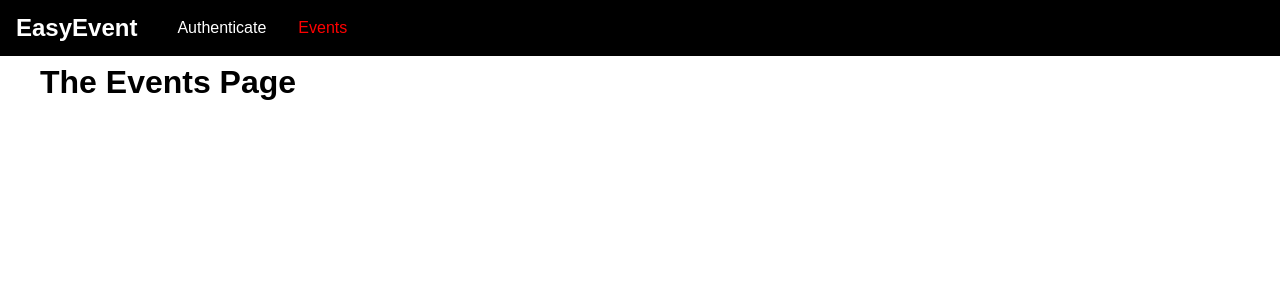
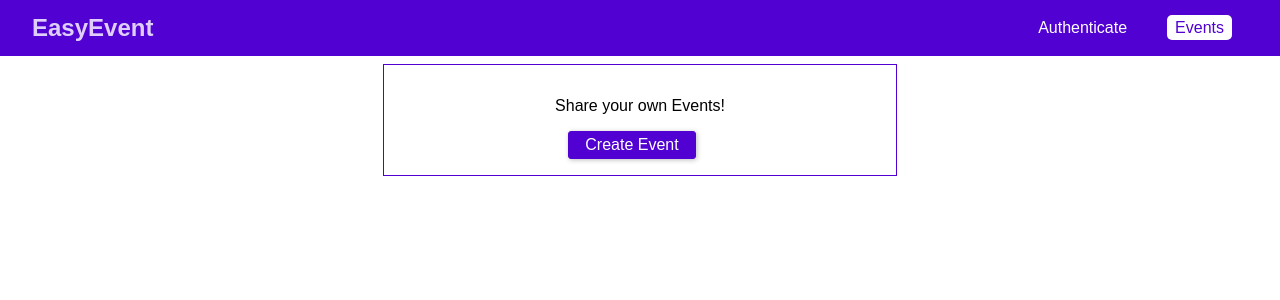
Before and after one commit to portugalcoin1/graphql-react-event-booking, a React (Create React App) app in the folder frontend/: page /events in a window 1280 px wide. Shown: the top 300 px of the page. Built offline with nearby package versions, Linux system fonts and the light colour scheme.

Commit message:
Modal Create Event

```diff
--- a/frontend/src/App.js
+++ b/frontend/src/App.js
@@ -1,15 +1,16 @@
 import React, { Component } from 'react';
 import { BrowserRouter, Route, Redirect, Switch } from 'react-router-dom';
 
-import AuthPage from './pages/Auth';
-import BookingsPage from './pages/Bookings';
-import EventsPage from './pages/Events';
-import MainNavigation from './components/Navigation/MainNavigation';
-import AuthContext from './context/auth-context';
+import AuthPage from './pages/Auth'; // Página de Autenticação
+import BookingsPage from './pages/Bookings'; // Página de Agendamentos
+import EventsPage from './pages/Events'; // Página de Eventos
+import MainNavigation from './components/Navigation/MainNavigation'; // Header Naviagtion
+import AuthContext from './context/auth-context'; // Guardar em cache valores
 
 import './App.css';
 
 class App extends Component {
+  // inicializar o objecto STATE
   state = {
     token: null,
     userId: null
@@ -19,10 +20,12 @@
     this.setState({ token: token, userId: userId });
   };
 
+  // Reset do user para logout
   logout = () => {
     this.setState({ token: null, userId: null });
   };
 
+  // this.state.token -> Verifica se o user eá logado. Enquanto tiver token está logado
   render() {
     return (
       <BrowserRouter>
@@ -37,12 +40,18 @@
             <MainNavigation />
             <main className="main-content">
               <Switch>
-                {!this.state.token && <Redirect from="/" to="/auth" exact />}
                 {this.state.token && <Redirect from="/" to="/events" exact />}
-                {this.state.token && <Redirect from="/auth" to="/events" exact />}
-                {!this.state.token && <Route path="/auth" component={AuthPage} />}
-                <Route path="/events" component={EventsPage} />
-                {this.state.token && <Route path="/bookings" component={BookingsPage} />}
+                {this.state.token && (
+                 <Redirect from="/auth" to="/events" exact />
+                )}
+                {!this.state.token &&(
+                  <Route path="/auth" component={AuthPage} />
+                )}
+                  <Route path="/events" component={EventsPage} />
+                {this.state.token && (
+                  <Route path="/bookings" component={BookingsPage} />
+                )}
+                {!this.state.token && <Redirect to="/auth" exact />}
               </Switch>
             </main>
           </AuthContext.Provider>
--- /dev/null
+++ b/frontend/src/components/Backdrop/Backdrop.css
@@ -0,0 +1,8 @@
+.backdrop {
+    position: fixed;
+    top: 0;
+    left: 0;
+    height: 100vh;
+    width: 100%;
+    background: rgba(0, 0, 0, 0.75);
+  }
--- /dev/null
+++ b/frontend/src/components/Backdrop/Backdrop.js
@@ -0,0 +1,7 @@
+import React from 'react';
+
+import './Backdrop.css';
+
+const backdrop = props => <div className="backdrop"></div>;
+
+export default backdrop;
--- /dev/null
+++ b/frontend/src/components/Modal/Modal.css
@@ -0,0 +1,36 @@
+.modal {
+    width: 90%;
+    background: white;
+    box-shadow: 0 2px 8px rgba(0, 0, 0, 0.26);
+    position: fixed;
+    top: 20vh;
+    left: 5%;
+  }
+
+  .modal__header {
+    padding: 1rem;
+    background: #5101d1;
+    color: white;
+  }
+
+  .modal__header h1 {
+    margin: 0;
+    font-size: 1.25rem;
+  }
+
+  .modal__content {
+    padding: 1rem;
+  }
+
+  .modal__actions {
+    display: flex;
+    justify-content: flex-end;
+    padding: 1rem;
+  }
+
+  @media (min-width: 768px) {
+    .modal {
+      width: 30rem;
+      left: calc((100% - 30rem) / 2);
+    }
+  }
--- /dev/null
+++ b/frontend/src/components/Modal/Modal.js
@@ -0,0 +1,26 @@
+import React from 'react';
+
+import './Modal.css';
+
+const modal = props => (
+    <div className="modal">
+      <header className="modal__header">
+        <h1>{props.title}</h1>
+      </header>
+      <section className="modal__content">{props.children}</section>
+      <section className="modal__actions">
+        {props.canCancel && (
+          <button className="btn" onClick={props.onCancel}>
+            Cancel
+          </button>
+        )}
+        {props.canConfirm && (
+          <button className="btn" onClick={props.onConfirm}>
+            Confirm
+          </button>
+        )}
+      </section>
+    </div>
+  );
+
+export default modal;
--- a/frontend/src/components/Navigation/MainNavigation.css
+++ b/frontend/src/components/Navigation/MainNavigation.css
@@ -4,16 +4,18 @@
     top: 0;
     width: 100%;
     height: 3.5rem;
-    background: #000;
-    padding: 0 1rem;
+    background: #5101d1;
+    padding: 0 2rem;
     display: flex;
     align-items: center;
+    justify-content: space-between;
+    box-sizing: border-box;
   }
 
   .main-navigation__logo h1 {
     margin: 0;
     font-size: 1.5rem;
-    color: #fff;
+    color: #dfcefc;
   }
 
   .main-navigation__items {
@@ -25,19 +27,32 @@
     list-style: none;
     padding: 0;
     margin: 0;
+    align-items: center;
   }
 
   .main-navigation__items li {
     margin: 0 1rem;
   }
 
-.main-navigation__items a {
+  .main-navigation__items a,
+  .main-navigation__items button {
     text-decoration: none;
-    color:#fff;
+    color: white;
+    padding: 0.25rem 0.5rem;
+    border: none;
+    font: inherit;
+    background: transparent;
+    cursor: pointer;
+    vertical-align: middle;
+    margin: 0;
   }
 
   .main-navigation__items a:hover,
   .main-navigation__items a:active,
-.main-navigation__items a.active {
-    color:red;
+  .main-navigation__items a.active,
+  .main-navigation__items button:hover,
+  .main-navigation__items button:active {
+    background: #ffffff;
+    color: #5101d1;
+    border-radius: 5px;
   }
--- a/frontend/src/components/Navigation/MainNavigation.js
+++ b/frontend/src/components/Navigation/MainNavigation.js
@@ -21,9 +21,16 @@
                         <li>
                             <NavLink to="/events">Events</NavLink>
                         </li>
-                    {context.token && <li>
-                        <NavLink to="/bookings">Bookings</NavLink>
-                    </li>}
+                    {context.token && (
+                        <React.Fragment>
+                            <li>
+                                <NavLink to="/bookings">Bookings</NavLink>
+                            </li>
+                            <li>
+                                <button onClick={context.logout}>Logout</button>
+                            </li>
+                        </React.Fragment>
+                    )}
                 </ul>
             </nav>
         </header>)
--- a/frontend/src/index.css
+++ b/frontend/src/index.css
@@ -3,3 +3,39 @@
   padding: 0;
   font-family: sans-serif;
 }
+
+.form-control label,
+.form-control input,
+.form-control textarea {
+  width: 100%;
+  display: block;
+}
+
+.form-control label {
+  margin-bottom: 0.5rem;
+}
+
+.form-control {
+  margin-bottom: 1rem;
+}
+
+.form-actions button,
+.btn {
+  background: #5101d1;
+  font: inherit;
+  border: 1px solid #5101d1;
+  border-radius: 3px;
+  padding: 0.25rem 1rem;
+  margin-right: 1rem;
+  box-shadow: 1px 1px 5px rgba(0, 0, 0, 0.26);
+  color: white;
+  cursor: pointer;
+}
+
+.form-actions button:hover,
+.form-actions button:active,
+.btn:hover,
+.btn:active {
+  background: #6219d6;
+  border-color: #6219d6;
+}
--- a/frontend/src/pages/Auth.css
+++ b/frontend/src/pages/Auth.css
@@ -4,7 +4,7 @@
     margin: 5rem auto;
 }
 
-.form-control label,
+/*.form-control label,
 .form-control input {
     width: 100%;
     display: block;
@@ -35,4 +35,4 @@
     background: #fff;
     border-color: #000;
     color: #000;
-}
+}*/
--- /dev/null
+++ b/frontend/src/pages/Events.css
@@ -0,0 +1,8 @@
+.events-control {
+    text-align: center;
+    border: 1px solid #5101d1;
+    padding: 1rem;
+    margin: 2rem auto;
+    width: 30rem;
+    max-width: 80%;
+  }
--- a/frontend/src/pages/Events.js
+++ b/frontend/src/pages/Events.js
@@ -1,9 +1,77 @@
 import React, { Component } from 'react';
 
+import Modal from '../components/Modal/Modal';
+import Backdrop from '../components/Backdrop/Backdrop';
+import './Events.css';
+
 class EventsPage extends Component {
-    render() {
-        return <h1>The Events Page</h1>;
-    }
+    state = {
+        creating: false
+      };
+
+      constructor(props) {
+        super(props);
+        this.titleElRef = React.createRef();
+        this.priceElRef = React.createRef();
+        this.dateElRef = React.createRef();
+        this.descriptionElRef = React.createRef();
+      }
+
+      // estado para verificar se pode visualizar o botão para criar evento
+      startCreateEventHandler = () => {
+        this.setState({ creating: true });
+      };
+
+      modalConfirmHandler = () => {
+        this.setState({ creating: false });
+      };
+
+      modalCancelHandler = () => {
+        this.setState({ creating: false });
+      };
+
+      render() {
+        return (
+          <React.Fragment>
+            {this.state.creating && <Backdrop />}
+            {this.state.creating && (
+              <Modal
+                title="Add Event"
+                canCancel
+                canConfirm
+                onCancel={this.modalCancelHandler}
+                onConfirm={this.modalConfirmHandler}
+              >
+                <p>Modal Content</p>
+                <form>
+                    <div className="form-control">
+                        <label htmlFor="title">Title</label>
+                        <input type="text" id="title" ref={ this.titleElRef}></input>
+                    </div>
+                    <div className="form-control">
+                        <label htmlFor="price">Price</label>
+                        <input type="number" id="price" ref={ this.priceElRef}></input>
+                    </div>
+                    <div className="form-control">
+                        <label htmlFor="date">Date</label>
+                        <input type="date" id="date" ref={ this.dateElRef}></input>
+                    </div>
+                    <div className="form-control">
+                        <label htmlFor="description">Description</label>
+                        <textarea id="description" rows="4" ref={ this.descriptionElRef}></textarea>
+                    </div>
+                </form>
+              </Modal>
+            )}
+            <div className="events-control">
+              <p>Share your own Events!</p>
+              <button className="btn" onClick={this.startCreateEventHandler}>
+                Create Event
+              </button>
+            </div>
+          </React.Fragment>
+        );
+      }
 }
 
 export default EventsPage;
```
Lines whose indentation alone changed are shown as unchanged.
